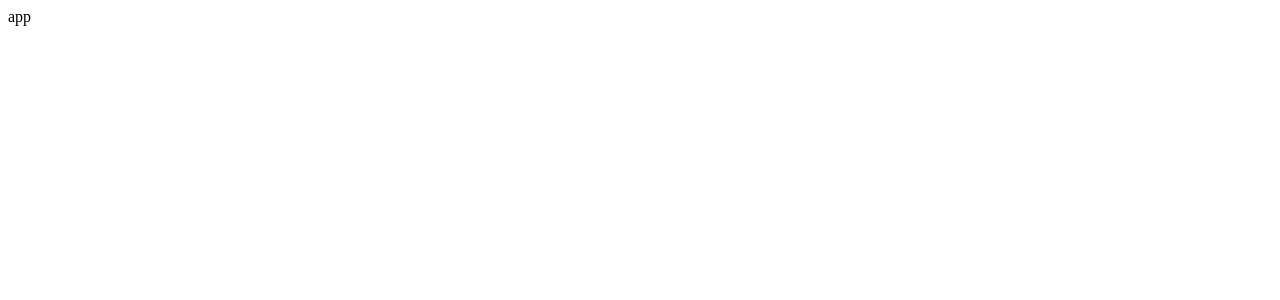
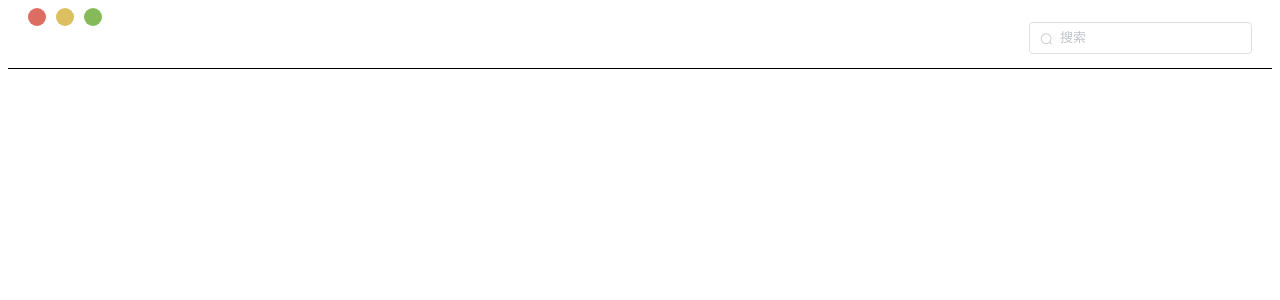
Before and after one commit to zhouzhijun123/vue-music, a Vue app: page / in a window 1280 px wide. Shown: the top 300 px of the page. Built offline with nearby package versions, Linux system fonts and the light colour scheme; a small style sheet from the web is missing.

Commit message:
完成顶部布局

```diff
--- a/package.json
+++ b/package.json
@@ -9,6 +9,7 @@
   },
   "dependencies": {
     "core-js": "^3.6.4",
+    "element-ui": "^2.13.0",
     "vue": "^2.6.11"
   },
   "devDependencies": {
@@ -18,6 +19,8 @@
     "babel-eslint": "^10.0.3",
     "eslint": "^6.7.2",
     "eslint-plugin-vue": "^6.1.2",
+    "node-sass": "^4.13.1",
+    "sass-loader": "^8.0.2",
     "vue-template-compiler": "^2.6.11"
   },
   "eslintConfig": {
--- a/public/index.html
+++ b/public/index.html
@@ -1,17 +1,26 @@
 <!DOCTYPE html>
 <html lang="en">
+
 <head>
   <meta charset="utf-8">
   <meta http-equiv="X-UA-Compatible" content="IE=edge">
   <meta name="viewport" content="width=device-width,initial-scale=1.0">
   <link rel="icon" href="<%= BASE_URL %>favicon.ico">
+  <!-- 导入 iconfont的字体图标 -->
+  <link
+   rel="stylesheet"
+   href="//at.alicdn.com/t/font_1654044_sfjzj632knm.css">
+
   <title><%= htmlWebpackPlugin.options.title %></title>
 </head>
+
 <body>
   <noscript>
-      <strong>We're sorry but <%= htmlWebpackPlugin.options.title %> doesn't work properly without JavaScript enabled. Please enable it to continue.</strong>
+    <strong>We're sorry but <%= htmlWebpackPlugin.options.title %> doesn't work properly without JavaScript enabled.
+      Please enable it to continue.</strong>
   </noscript>
   <div id="app"></div>
   <!-- built files will be auto injected -->
 </body>
+
 </html>
--- a/src/App.vue
+++ b/src/App.vue
@@ -1,13 +1,17 @@
 <template>
-  <div>app</div>
+  <div id="app">
+    <top />
+  </div>
 </template>
 
 <script>
+import top from '@/components/top'
 export default {
-  name:'app'
-}
+  name: 'app',
+  components:{
+    top
+  }
+};
 </script>
 
-<style>
-
-</style>
+<style></style>
--- /dev/null
+++ b/src/components/top.vue
@@ -0,0 +1,102 @@
+<template>
+  <div class="top">
+    <div class="left-box">
+      <div class="icon-wrapper">
+        <span class="iconfont icon-home"></span>
+        <span class="iconfont icon-sami-select"></span>
+        <span class="iconfont icon-full-screen"></span>
+      </div>
+      <div class="history-wrapper">
+        <span class="iconfont icon-arrow-lift"></span>
+        <span class="iconfont icon-arrow-right"></span>
+      </div>
+    </div>
+    <div class="right-box">
+      <el-input size="small" placeholder="搜索" v-model="query">
+        <i slot="prefix" class="el-input__icon el-icon-search"></i>
+      </el-input>
+    </div>
+  </div>
+</template>
+
+<script>
+export default {
+  name: 'top',
+  data(){
+    return {
+      query:''
+    }
+  }
+};
+</script>
+
+<style lang="scss" scoped>
+.top {
+  display: flex;
+  justify-content: space-between;
+  height: 60px;
+  border-bottom: 1px solid #000;
+  padding: 0 20px;
+  .left-box {
+    display: flex;
+    // 图标
+    .icon-wrapper {
+      margin-right: 80px;
+      .iconfont {
+        margin-right: 10px;
+        font-size: 12px;
+        width: 18px;
+        height: 18px;
+        display: inline-block;
+        text-align: center;
+        line-height: 18px;
+        &::before {
+          opacity: 0;
+          transition: 0.2s;
+        }
+        &:hover::before {
+          opacity: 1;
+        }
+        &.icon-home {
+          background-color: #dd6d60;
+          border-radius: 50%;
+        }
+        &.icon-sami-select {
+          background-color: #dcc060;
+          border-radius: 50%;
+        }
+        &.icon-full-screen {
+          background-color: #84bb58;
+          border-radius: 50%;
+        }
+      }
+    }
+    // 历史管理
+    .history-wrapper {
+      display: flex;
+      align-items: center;
+      .iconfont {
+        width: 35px;
+        height: 35px;
+        font-size: 30px;
+        text-align: center;
+        line-height: 35px;
+        color: gray;
+        border-radius: 50%;
+        transition: 0.2s;
+        cursor: pointer;
+        &:first-child {
+          margin-right: 10px;
+        }
+        &:hover {
+          background-color: #ebebeb;
+        }
+      }
+    }
+  }
+  .right-box {
+    display: flex;
+    align-items: center;
+  }
+}
+</style>
--- /dev/null
+++ b/src/style/base.scss
@@ -0,0 +1,7 @@
+body,
+html {
+  height: 100%;
+}
+.iconfont {
+  cursor: pointer;
+}
```
Also changed, not shown: src/main.js (+11 -0 lines), 1 other file (tests, documents, lock files or other folders). Lines whose indentation alone changed are shown as unchanged.
